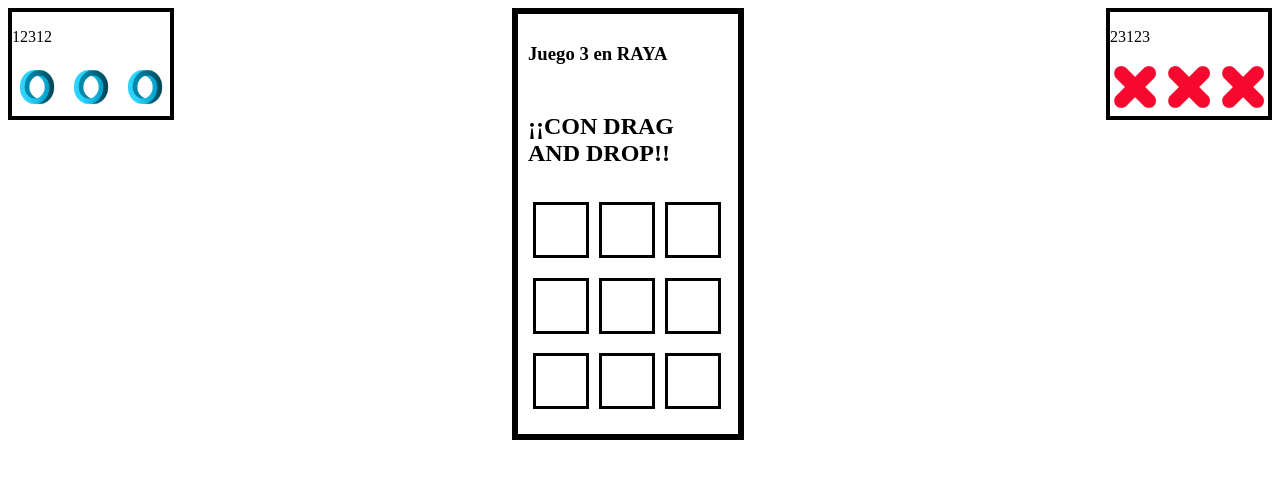
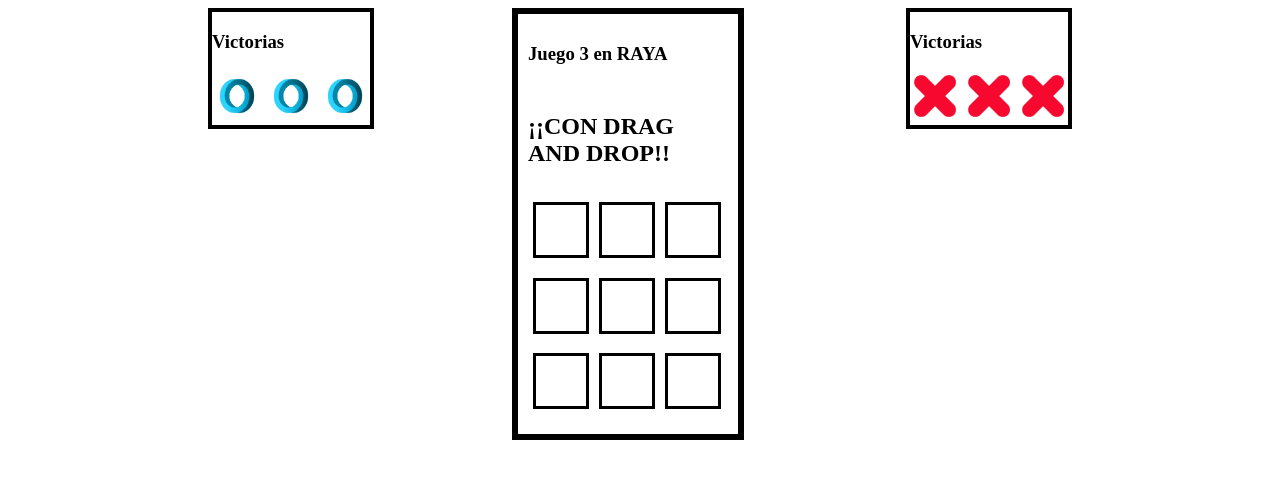
Before and after one commit to an4s3crwt/X-RAYA, a plain HTML site: page index.html in a window 1280 px wide. Drawn offline with Linux system fonts and the light colour scheme.

Commit message:
funcion mostrar mensaje y arreglo del comprobar()

```diff
--- a/index.html
+++ b/index.html
@@ -10,16 +10,18 @@
 <body>
 
     <div id="jugadorA" class="jugador">
-        <p id="victoriasA">12312</p>
-        <img src="img/o.jpg"  ondragstart="drag(event)"ondrop="drop(event)" ondragover="allowDrop(event)" width="50px" height="50px" id="fichaA1" draggable="true">
-        <img src="img/o.jpg"  ondragstart="drag(event)" ondrop="drop(event)" ondragover="allowDrop(event)" width="50px" height="50px" id="fichaA2" draggable="true">
-        <img src="img/o.jpg"  ondragstart="drag(event)" ndrop="drop(event)" ondragover="allowDrop(event)" width="50px" height="50px" id="fichaA3" draggable="true">
+        <h3>Victorias</h3>
+        <p id="victoriasA"></p>
+        <img src="img/o.jpg" ondragstart="drag(event)" width="50px" height="50px" id="fichaA1" draggable="true">
+        <img src="img/o.jpg" ondragstart="drag(event)" width="50px" height="50px" id="fichaA2" draggable="true">
+        <img src="img/o.jpg" ondragstart="drag(event)" width="50px" height="50px" id="fichaA3" draggable="true">
     </div>
     <div id="jugadorB" class="jugador">
-        <p id="victoriasB">23123</p>
-        <img src="img/x.jpg"  ondragstart="drag(event)" ondrop="drop(event)" ondragover="allowDrop(event)" width="50px" height="50px" id="fichaB1" draggable="true">
-        <img src="img/x.jpg"  ondragstart="drag(event)" ondrop="drop(event)" ondragover="allowDrop(event)" width="50px" height="50px" id="fichaB2" draggable="true">
-        <img src="img/x.jpg"  ondragstart="drag(event)" ondrop="drop(event)" ondragover="allowDrop(event)" width="50px" height="50px" id="fichaB3" draggable="true">
+        <h3>Victorias</h3>
+        <p id="victoriasB"></p>
+        <img src="img/x.jpg" ondragstart="drag(event)" width="50px" height="50px" id="fichaB1" draggable="true">
+        <img src="img/x.jpg" ondragstart="drag(event)" width="50px" height="50px" id="fichaB2" draggable="true">
+        <img src="img/x.jpg" ondragstart="drag(event)" width="50px" height="50px" id="fichaB3" draggable="true">
     </div>
 
     <div id="tablero">
@@ -41,7 +43,7 @@
         <div ondrop="drop(event)" ondragover="allowDrop(event)" class="casilla" id="casilla4">
 
         </div>
-        <div class="casilla" id="casilla5">
+        <div ondrop="drop(event)" ondragover="allowDrop(event)" class="casilla" id="casilla5">
 
         </div>
         <div ondrop="drop(event)" ondragover="allowDrop(event)" class="casilla" id="casilla6">
@@ -54,9 +56,6 @@
 
         </div>
     </div>
-
     <script src="js.js"></script>
 </body>
-
-
 </html>
--- a/js.js
+++ b/js.js
@@ -1,29 +1,30 @@
 
-let turno ="A";
+let turno ="A"; //iniciar el turno
 
 function allowDrop(e) {
-    e.preventDefault();
+    e.preventDefault();//evitar el comportamiento por defecto del nvegador
 }
 
 //Función drag para poder arrastrar las fichas
 function drag(e) {
-    e.dataTransfer.setData("text", e.target.id);
+    e.dataTransfer.setData("text", e.target.id);//utiliza dataTransfer para almacenar el Id del elemento
 }
 
+
 function drop(e) {
-    e.preventDefault();
-    let fichaId = e.dataTransfer.getData("text"); //recoger el data de la ficha draggeada
-    let ficha = document.getElementById(fichaId);
+    e.preventDefault();//evitar el comportamiento x defecto del navegador
+    let fichaId = e.dataTransfer.getData("text"); //se recupera el id almacenado durante el drag
+    let ficha = document.getElementById(fichaId);//
 
     //comprobar si es el turno del jugador que toca
     if ((fichaId.includes("A") && turno !== "A") || (fichaId.includes("B") && turno !== "B")) {
-        alert("No es tu turno");
+        mostrarMensaje("No es tu turno",2000);
         return;
     }
 
     //comprobar si la casilla ya tiene ficha
     if (!e.target.classList.contains("casilla") || e.target.children.length > 0) {
-        alert("Casilla ocupada");
+        mostrarMensaje("Casilla ocupada",3000);
         return;
     }
     //colocal la ficha en la casilla en la que se droppea
@@ -96,10 +97,19 @@ function comprobar() {
 
 }
 
+function mostrarMensaje(texto, duracion){
+    let mensajeVentana = window.open("", "Mensaje", "width=300,height=100");
+    mensajeVentana.document.write(`<p>${texto}</p>`);
+    setTimeout(() => {
+        mensajeVentana.close();
+    }, duracion);
+
+}
+
 
 //comprobar que jugador ha ganado según el src (la imagen) alamcenada en ficha1
 function ganar(ficha1) {
     let ganador = ficha1.includes("o.jpg") ? "Jugador A" : "Jugador B";
-    alert(`${ganador} HA GANADO!!!!!!!!!!!`);
+    mostrarMensaje(`${ganador} HA GANADO!!!!!!!!!!!`,3000);
 
 }
--- a/style.css
+++ b/style.css
@@ -1,3 +1,4 @@
+
 #jugadorA, #jugadorB {
     border: 4px;
     border-color: black;
@@ -6,10 +7,12 @@
 
 #jugadorA {
     float: left;
+    margin-left: 200px;
 }
 
 #jugadorB {
     float: right;
+    margin-right: 200px;
 }
 
 #tablero {
@@ -33,3 +36,8 @@
     height: 50px;
     margin: 5px;
 }
+#victoriasA, #victoriasB{
+    text-align: center;
+    font-family: Verdana, Geneva, Tahoma, sans-serif;
+    size: 20px;
+}
```
Also changed, not shown: 1 other file.
